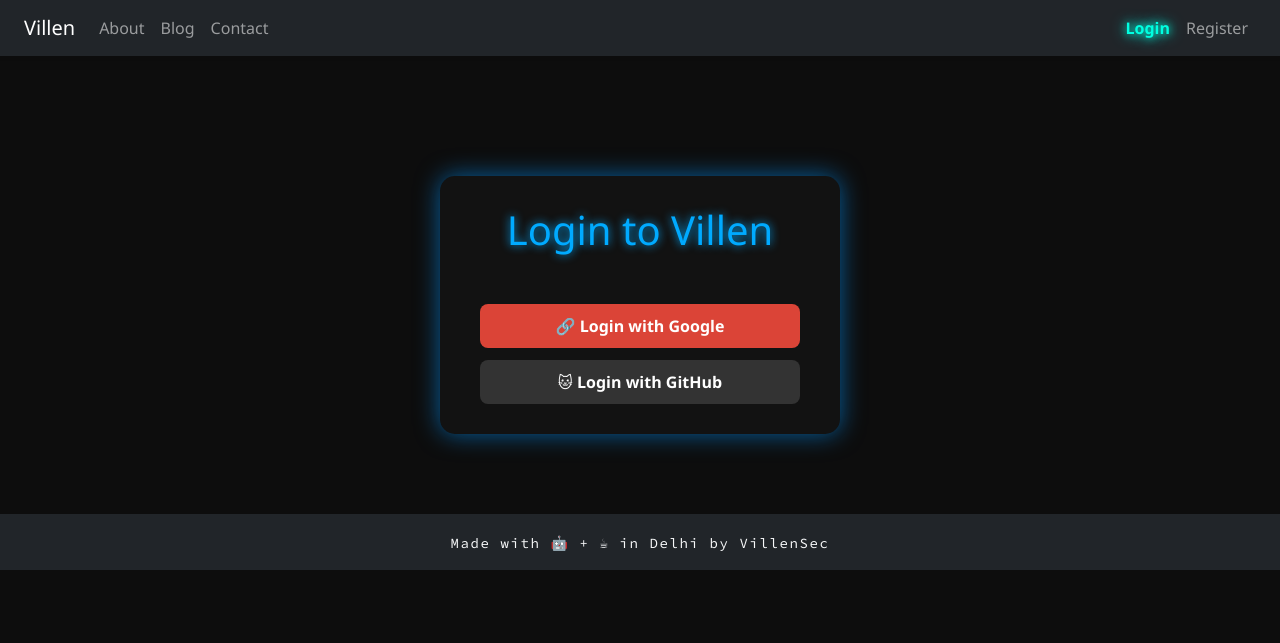
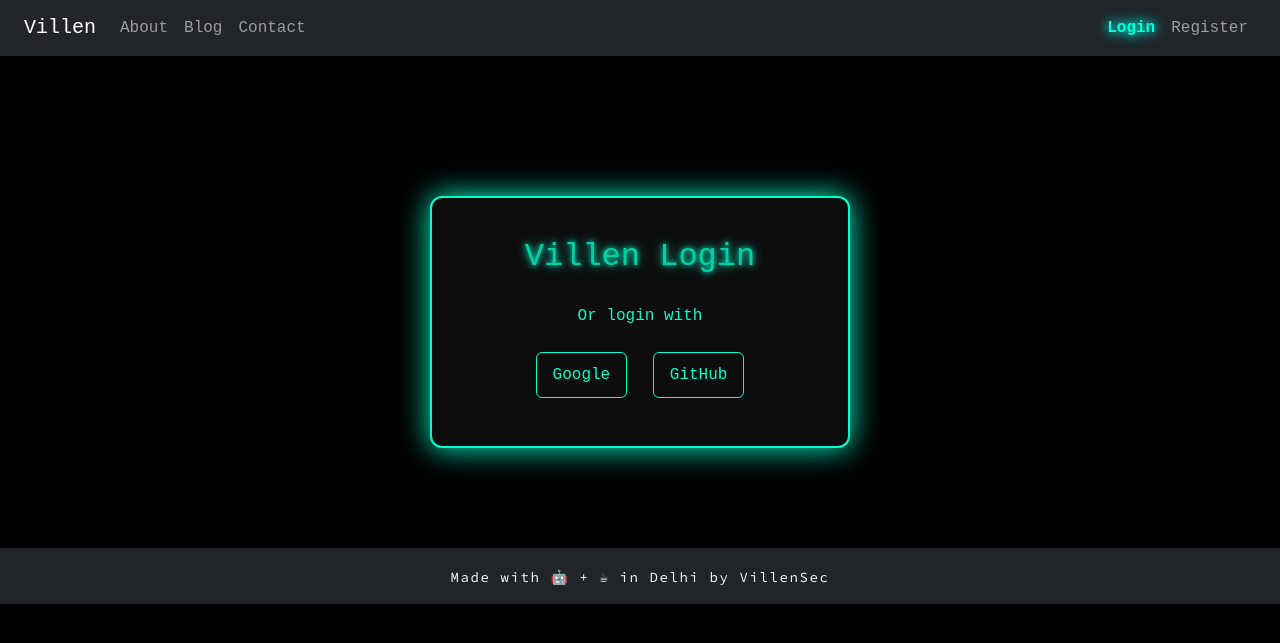
Before and after one commit to rahulkumar-andc/web, a Django app: page /login/ in a window 1280 px wide. Shown: the top 643 px of the page. Run offline with Django 5.2, Linux system fonts and the light colour scheme; some libraries are stand-ins or nearby versions.

Commit message:
Update Templete

```diff
--- a/core/templates/core/login.html
+++ b/core/templates/core/login.html
@@ -7,128 +7,122 @@
 {% block content %}
 <style>
   body {
-    background-color: #0d0d0d;
-    color: #ccc;
-    font-family: 'Segoe UI', Tahoma, Geneva, Verdana, sans-serif;
+    background-color: #000;
+    color: #00ffcc;
+    font-family: 'Courier New', monospace;
   }
 
   .login-container {
-    max-width: 400px;
-    margin: 80px auto;
-    padding: 30px 40px;
-    background-color: #121212;
-    border-radius: 15px;
-    box-shadow: 0 0 25px rgba(0, 150, 255, 0.6);
-    color: #ccc;
-    animation: fadeInSlideDown 0.7s ease forwards;
+    max-width: 420px;
+    margin: 100px auto;
+    padding: 40px;
+    background-color: #0d0d0d;
+    border: 2px solid #00ffcc;
+    border-radius: 12px;
+    box-shadow: 0 0 30px #00ffcc;
     position: relative;
-    overflow: hidden;
+    transition: all 0.3s ease-in-out;
   }
 
   h1 {
     text-align: center;
-    margin-bottom: 25px;
-    color: #00aaff;
-    text-shadow: 0 0 10px #00aaff;
+    color: #00ffcc;
+    font-size: 2em;
+    text-shadow: 0 0 10px #00ffcc, 0 0 20px #00ffcc;
+    animation: flicker 2s infinite alternate;
   }
 
-  .login-form {
+  .login-fields {
     opacity: 0;
     max-height: 0;
-    transition: opacity 0.6s ease, max-height 0.6s ease;
+    overflow: hidden;
+    transition: all 0.4s ease-in-out;
   }
 
-  .login-container:hover .login-form {
+  .login-container:hover .login-fields {
     opacity: 1;
-    max-height: 500px;
+    max-height: 300px;
+    margin-top: 20px;
   }
 
-  form input {
-    background-color: #222;
-    border: 1px solid #00aaff;
-    border-radius: 8px;
-    color: #eee;
-    padding: 10px 14px;
-    margin-bottom: 18px;
-    font-size: 15px;
+  .login-fields input {
+    background: #000;
+    border: 1px solid #00ffcc;
+    padding: 12px;
+    color: #00ffcc;
+    border-radius: 6px;
+    margin-bottom: 15px;
+    transition: border-color 0.3s ease;
+  }
+
+  .login-fields input:focus {
+    border-color: #00ffff;
+    outline: none;
+    box-shadow: 0 0 10px #00ffff;
   }
 
   .btn-login {
-    background-color: #00aaff;
-    border: none;
+    background-color: transparent;
+    border: 1px solid #00ffcc;
+    color: #00ffcc;
     padding: 10px;
-    border-radius: 8px;
-    color: #fff;
-    font-weight: bold;
+    border-radius: 6px;
+    width: 100%;
     cursor: pointer;
-    transition: background-color 0.3s ease;
+    transition: all 0.3s ease-in-out;
   }
 
   .btn-login:hover {
-    background-color: #008fcc;
+    background-color: #00ffcc;
+    color: #000;
+    box-shadow: 0 0 20px #00ffcc;
   }
 
   .social-login {
-    display: flex;
-    flex-direction: column;
-    gap: 12px;
-    margin-top: 25px;
+    margin-top: 20px;
+    text-align: center;
   }
 
   .social-login a {
-    text-align: center;
-    padding: 10px;
-    border-radius: 8px;
-    color: white;
+    display: inline-block;
+    margin: 8px;
+    padding: 10px 16px;
+    border: 1px solid #00ffcc;
+    border-radius: 6px;
+    color: #00ffcc;
     text-decoration: none;
-    font-weight: bold;
-    transition: background 0.3s ease;
+    transition: background 0.3s, box-shadow 0.3s;
   }
 
-  .google-login {
-    background-color: #db4437;
+  .social-login a:hover {
+    background-color: #00ffcc;
+    color: #000;
+    box-shadow: 0 0 20px #00ffcc;
   }
 
-  .github-login {
-    background-color: #333;
-  }
-
-  .google-login:hover {
-    background-color: #c23321;
-  }
-
-  .github-login:hover {
-    background-color: #1a1a1a;
-  }
-
-  @keyframes fadeInSlideDown {
-    from {
-      opacity: 0;
-      transform: translateY(-20px);
-    }
-    to {
-      opacity: 1;
-      transform: translateY(0);
-    }
+  @keyframes flicker {
+    from { opacity: 1; }
+    to { opacity: 0.8; text-shadow: 0 0 5px #00ffcc, 0 0 10px #00ffcc; }
   }
 </style>
 
 <div class="login-container">
-  <h1>Login to Villen</h1>
+  <h1>Villen Login</h1>
 
-  <div class="login-form">
-    <form method="post">
-      {% csrf_token %}
-      {{ form.non_field_errors }}
+  <form method="post">
+    {% csrf_token %}
+    <div class="login-fields">
       <input type="text" name="login" placeholder="Username or Email" required>
       <input type="password" name="password" placeholder="Password" required>
       <button type="submit" class="btn-login">Login</button>
-    </form>
-  </div>
+    </div>
+  </form>
 
   <div class="social-login">
-    <a href="{% provider_login_url 'google' %}" class="google-login">🔗 Login with Google</a>
-    <a href="{% provider_login_url 'github' %}" class="github-login">🐱 Login with GitHub</a>
+    <p>Or login with</p>
+    <a href="{% provider_login_url 'google' %}">Google</a>
+    <a href="{% provider_login_url 'github' %}">GitHub</a>
   </div>
 </div>
+
 {% endblock %}
```
